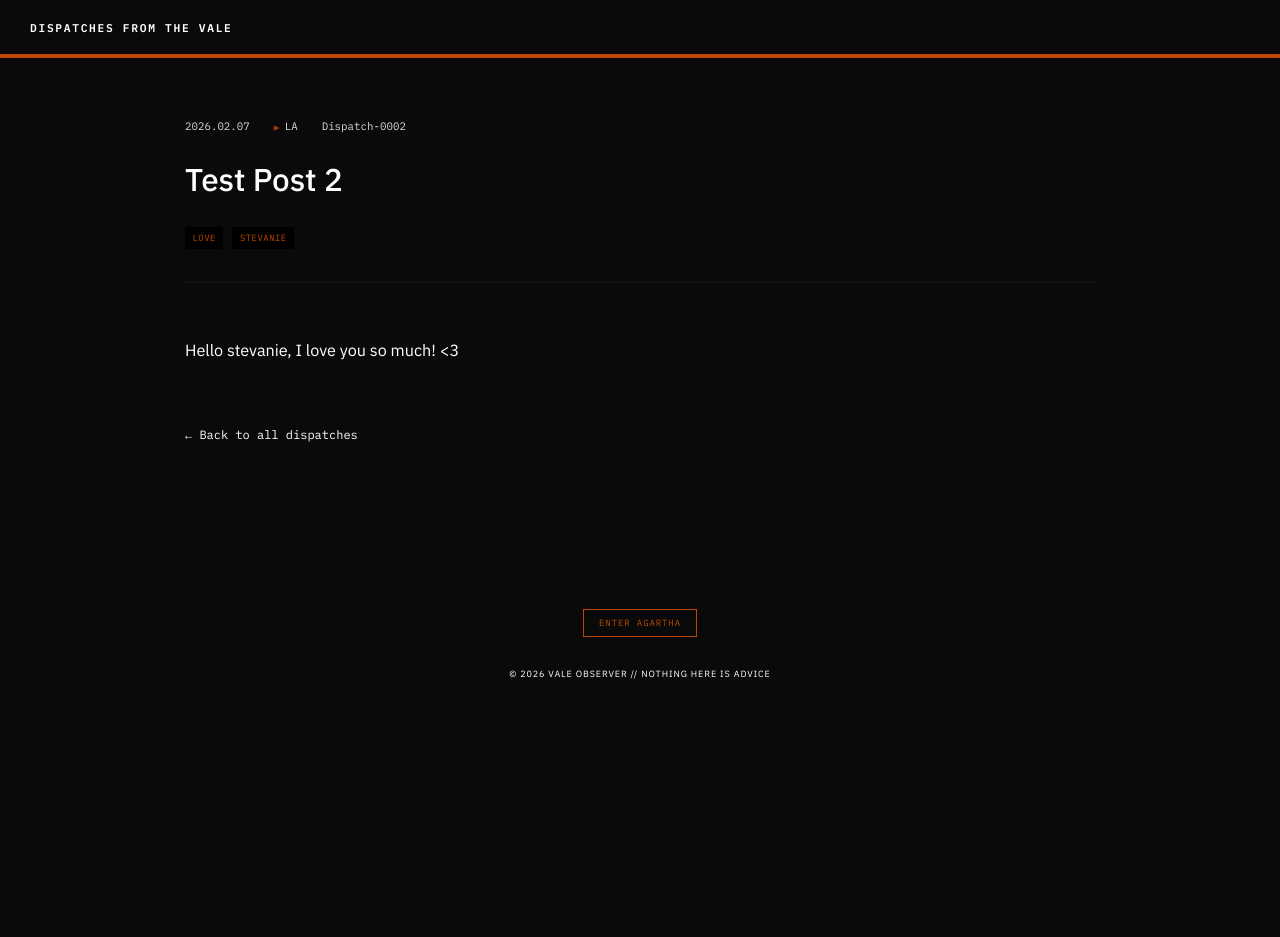
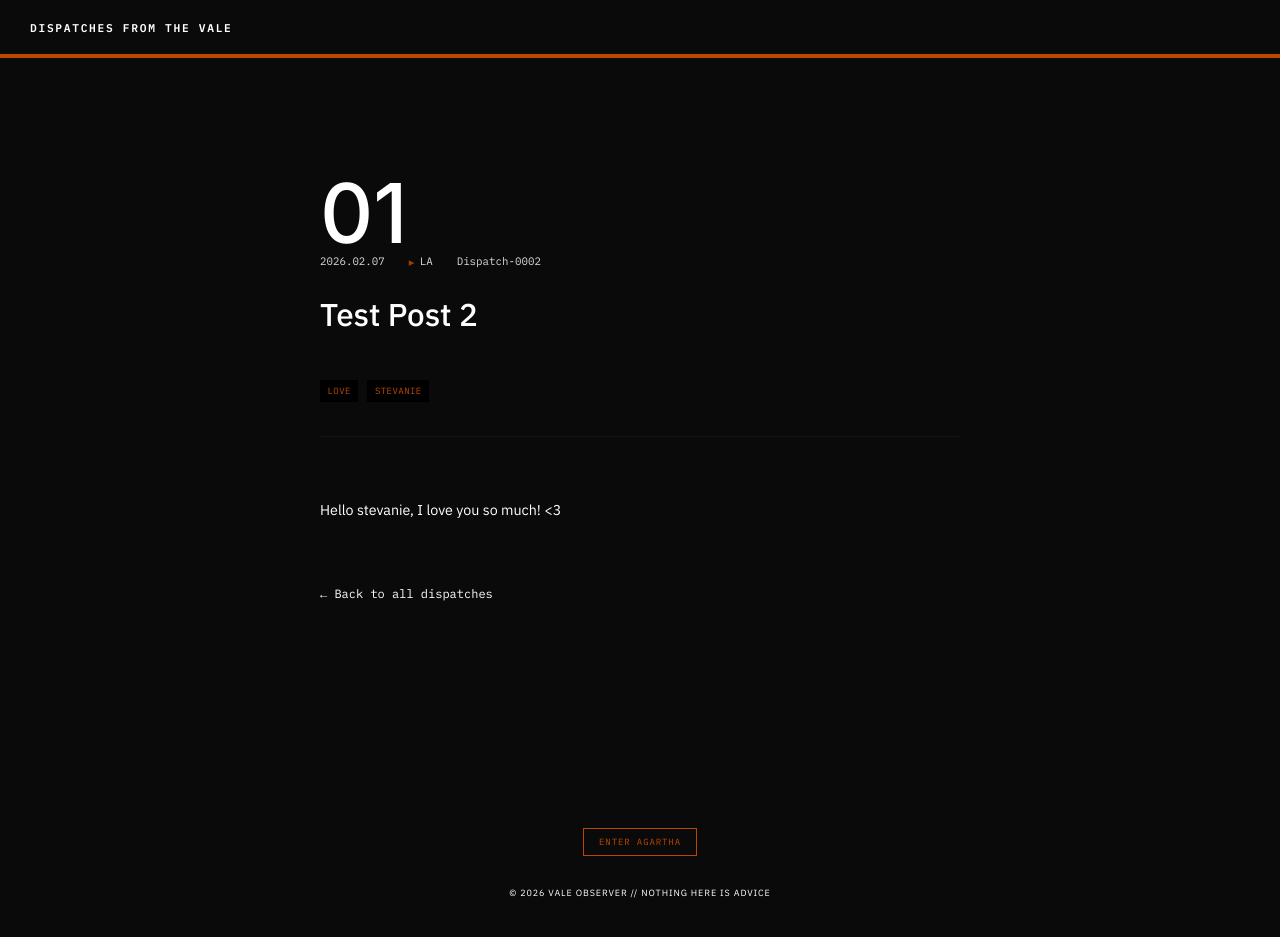
Before and after one commit to valeobserver/dispatches-from-the-vale, a Jekyll site: the page built from _posts/2026-02-08-test-post-2.md, in a window 1280 px wide and 975 px high. Shown: the top 937 px of the window. Built offline with Jekyll 4.4.1, drawn with Linux system fonts in a browser that asks for light colours.

Commit message:
Update post.html

```diff
--- a/_layouts/post.html
+++ b/_layouts/post.html
@@ -4,11 +4,32 @@ layout: default
 
 <style>
 .article-header {
-  margin-bottom: 3.5rem;
+  margin-bottom: 4rem;
   padding-bottom: 2.2rem;
   border-bottom: 1px solid var(--border);
   animation: fadeIn 0.6s ease-out;
 }
+
+        .article-num {
+            font-size: 5.5rem;
+            font-family: 'Inter', sans-serif;
+            font-weight: 500;
+            line-height: 0.85;
+            color: var(--fg);
+        }
+
+        .article-info {
+            display: flex;
+            flex-direction: column;
+            justify-content: space-between;
+            padding: 0.3rem 0 0.1rem 0;
+        }
+
+        article {
+            max-width: 700px;
+            margin: 0 auto;
+            padding: 4rem 2rem;
+        }
 
 .article-meta {
   font-family: var(--mono);
@@ -50,14 +71,15 @@ layout: default
 }
 
 .article-content {
-  font-size: 1.08rem;
-  line-height: 1.78;
+  font-size: 0.95rem;
+  line-height: 1.85;
   color: var(--fg);
+  font-weight: 300;
   animation: fadeIn 0.6s ease-out 0.15s backwards;
 }
 
 .article-content p {
-  margin-bottom: 1.6rem;
+  margin-bottom: 1.5rem;
 }
 
 .article-content p:last-child {
@@ -92,10 +114,12 @@ layout: default
 
 <article>
   <div class="article-header">
-    <div class="article-meta">
-      <span class="article-date">
-        {{ page.date | date: "%Y.%m.%d" }}
-      </span>
+    <div class="article-num">01</div>
+    <div class="article-info">
+      <div class="article-meta">
+        <span class="article-date">
+          {{ page.date | date: "%Y.%m.%d" }}
+        </span>
 
       {% if page.location %}
         <span class="article-location">
@@ -106,12 +130,6 @@ layout: default
       {% if page.dispatch_id %}
         <span class="article-dispatch">
           Dispatch-{{ page.dispatch_id }}
-        </span>
-      {% endif %}
-
-      {% if page.reading_time %}
-        <span class="article-read-time">
-          {{ page.reading_time }} min read
         </span>
       {% endif %}
     </div>
@@ -125,6 +143,7 @@ layout: default
         {% endfor %}
       </div>
     {% endif %}
+    </div>
   </div>
 
   <div class="article-content">
```
